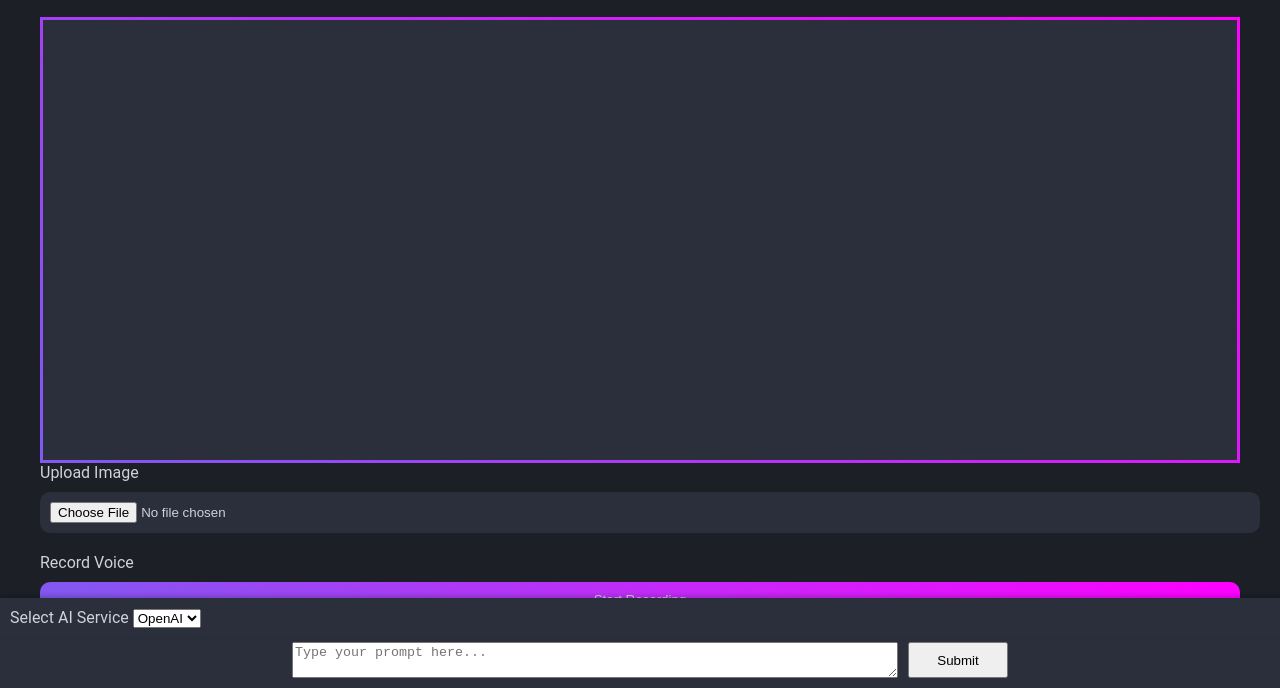
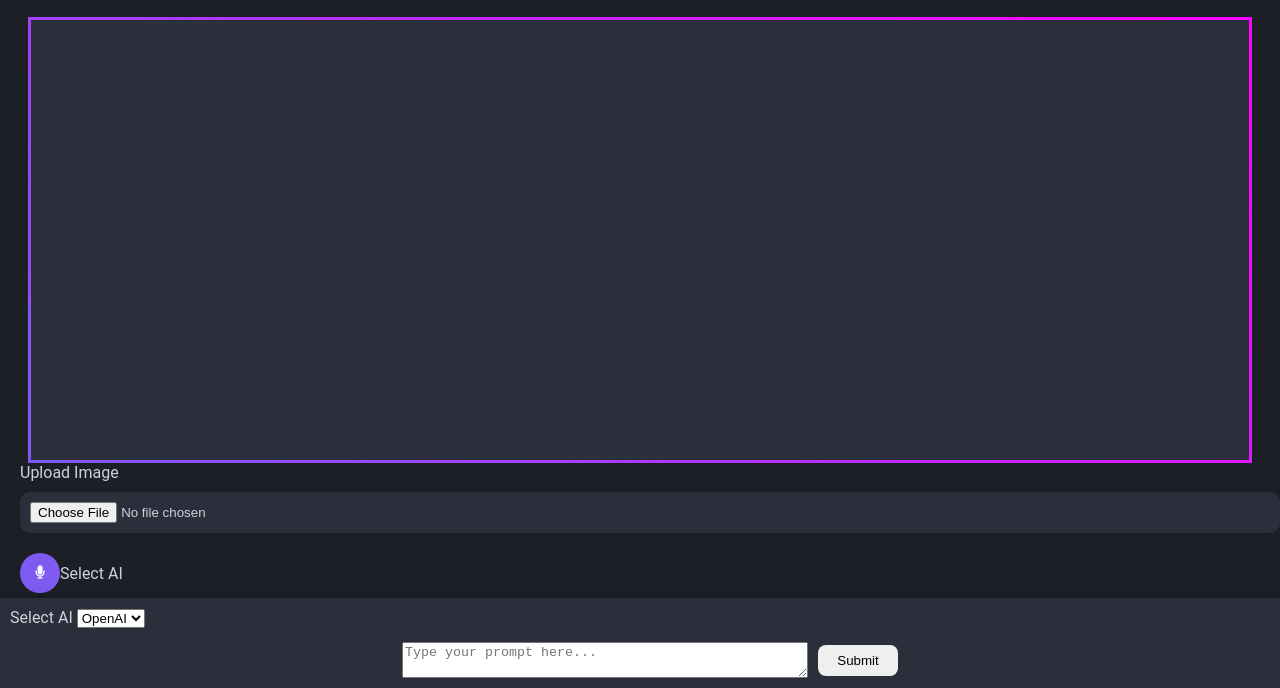
Before and after one commit to SuessVilliano/MarketBuddy, a plain HTML site: page index.html in a window 1280 px wide. Shown: the part 112-800 px from the top of the page. Drawn offline with Linux system fonts and the light colour scheme.

Commit message:
Update index.html

```diff
--- a/index.html
+++ b/index.html
@@ -39,8 +39,7 @@
         }
 
         .container {
-            max-width: 1200px;
-            margin: auto;
+            max-width: 100%; /* Max width set to 100% for full-width responsiveness */
             padding: 20px;
         }
 
@@ -126,6 +125,8 @@
             max-height: 60vh;
             overflow-y: auto;
             color: white; /* Default color for dark theme */
+            width: 95%; /* Adjust width to fit more content */
+            margin: 0 auto; /* Center the box */
         }
 
         .response img,
@@ -218,23 +219,40 @@
             padding: 10px;
             box-shadow: 0 -2px 5px rgba(0, 0, 0, 0.2);
             display: flex;
-            justify-content: center; /* Center the text box */
+            justify-content: center;
+            align-items: center; /* Center the items vertically */
         }
 
         .type-box textarea {
-            width: 80%; /* Reduce the width on desktop */
-            max-width: 600px; /* Limit the maximum width */
-            min-width: 300px; /* Minimum width */
+            width: 60%; /* Adjusted for better mobile experience */
+            max-width: 400px; /* Limit the maximum width */
+            min-width: 200px; /* Minimum width */
             display: inline-block;
             vertical-align: middle;
             resize: vertical; /* Allow resizing vertically */
         }
 
         .type-box button {
-            width: 100px;
+            width: 80px;
             display: inline-block;
             vertical-align: middle;
             margin-left: 10px; /* Add space between the textarea and button */
+            padding: 8px;
+            border: 0; /* Remove border */
+            border-radius: 8px;
+        }
+
+        .record-btn {
+            width: 40px; /* Larger for better accessibility */
+            height: 40px;
+            background-color: var(--primary-color);
+            border-radius: 50%;
+            border: none;
+            cursor: pointer;
+            display: flex;
+            align-items: center;
+            justify-content: center;
+            color: white;
         }
 
         .dropdown-container {
@@ -294,6 +312,12 @@
             display: block;
             margin-top: 5px;
         }
+
+        .record-container {
+            display: flex;
+            align-items: center;
+            margin-bottom: 5px;
+        }
     </style>
 </head>
 <body>
@@ -318,9 +342,11 @@
                     <label for="image-upload">Upload Image</label>
                     <input type="file" id="image-upload" accept="image/*">
                 </div>
-                <div class="form-group">
-                    <label for="voice-record">Record Voice</label>
-                    <button id="record-btn" onclick="toggleRecording()">Start Recording</button>
+                <div class="record-container">
+                    <button class="record-btn" id="record-btn" onclick="toggleRecording()">
+                        <i class="fas fa-microphone"></i>
+                    </button>
+                    <label for="ai-select">Select AI</label>
                 </div>
                 <div class="save-btn" onclick="toggleSaveDropdown()">Save</div>
                 <div class="dropdown-menu" id="save-dropdown">
@@ -350,7 +376,7 @@
         <button id="submit-btn" onclick="submitPrompt()">Submit</button>
     </div>
     <div class="dropdown-container">
-        <label for="ai-select">Select AI Service</label>
+        <label for="ai-select">Select AI</label>
         <select id="ai-select">
             <option value="openai">OpenAI</option>
             <option value="gemini">Gemini</option>
@@ -366,7 +392,7 @@
         let audioChunks = [];
         let isRecording = false;
 
-        async function toggleTheme() {
+        function toggleTheme() {
             const body = document.body;
             const themeIcon = document.getElementById('theme-icon');
 
@@ -377,11 +403,13 @@
                 themeIcon.classList.add('fa-sun');
                 localStorage.setItem('theme', 'light');
                 document.getElementById('response').style.color = '#1d1f27'; // Dark text for light mode
+                document.querySelector('.record-btn i').style.color = 'black'; // Change mic icon color to black
             } else {
                 themeIcon.classList.remove('fa-sun');
                 themeIcon.classList.add('fa-moon');
                 localStorage.setItem('theme', 'dark');
                 document.getElementById('response').style.color = '#ffffff'; // White text for dark mode
+                document.querySelector('.record-btn i').style.color = 'white'; // Change mic icon color to white
             }
         }
 
@@ -394,14 +422,15 @@
 
         async function toggleRecording() {
             const recordBtn = document.getElementById('record-btn');
+            const icon = recordBtn.querySelector('i');
             if (!isRecording) {
                 await startRecording();
-                recordBtn.textContent = 'Stop Recording';
-                recordBtn.classList.add('recording');
+                recordBtn.style.backgroundColor = 'red'; // Change color to indicate recording
+                icon.classList.replace('fa-microphone', 'fa-stop'); // Change icon to stop
             } else {
                 stopRecording();
-                recordBtn.textContent = 'Start Recording';
-                recordBtn.classList.remove('recording');
+                recordBtn.style.backgroundColor = 'var(--primary-color)'; // Reset color
+                icon.classList.replace('fa-stop', 'fa-microphone'); // Change icon back to microphone
             }
             isRecording = !isRecording;
         }
```
